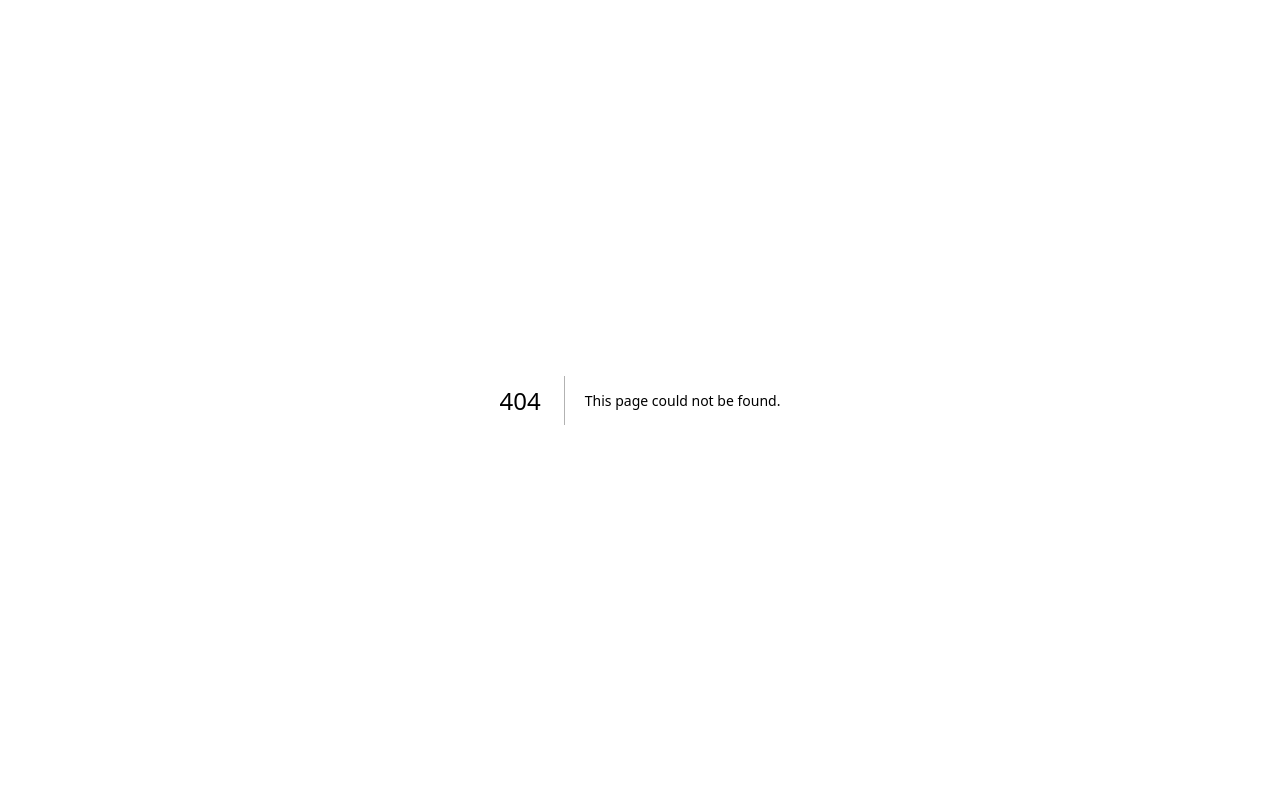
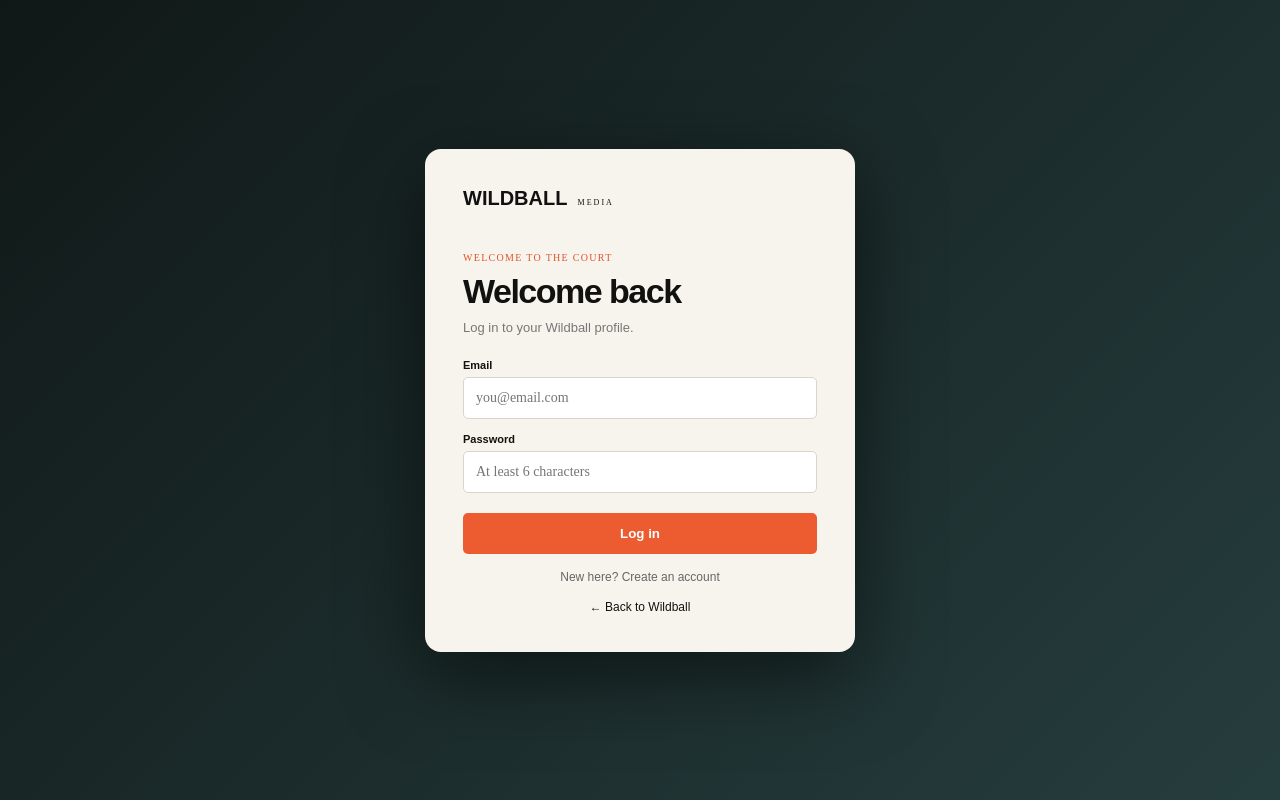
Before and after one commit to Mazharulabirr/webappwildball, a Next.js app: page /login in a window 1280 px wide. Before the commit this address had no page. Built offline with nearby package versions, Linux system fonts and the light colour scheme.

Commit message:
Move account access to dedicated login page

```diff
--- a/app/globals.css
+++ b/app/globals.css
@@ -1,4 +1,6 @@
 @import url("../style.css");
+
+.login-page{min-height:100vh;display:grid;place-items:center;padding:24px;background:linear-gradient(135deg,#101817,#263d3e)}.login-card{width:min(430px,100%);padding:38px;background:#f7f4ed;border-radius:16px;box-shadow:0 25px 80px #0008}.login-brand{display:inline-block;color:#111;font-size:20px;font-weight:900;text-decoration:none}.login-brand small{font:8px 'DM Mono';letter-spacing:2px;margin-left:5px}.eyebrow{margin:42px 0 9px;color:#df542b;font:10px 'DM Mono';letter-spacing:1.3px}.login-card h1{font-size:34px;letter-spacing:-1.5px;margin:0}.login-intro{color:#777;font-size:13px;margin:9px 0 24px}.login-card label{display:block;margin-top:14px;font-size:11px;font-weight:800}.login-card input{box-sizing:border-box;width:100%;margin-top:6px;padding:12px;border:1px solid #d9d5cc;border-radius:5px;background:#fff;font:14px Archivo}.login-card form>button{width:100%;margin-top:20px;padding:13px;border:0;border-radius:5px;background:#ed5b31;color:white;font-weight:800}.login-message{margin:14px 0 0;color:#b33116;font-size:12px;line-height:1.45}.login-switch,.back-home{display:block;width:100%;margin-top:15px;border:0;background:transparent;color:#666;font-size:12px;text-align:center}.back-home{color:#111;text-decoration:none}
 
 button { cursor: pointer; }
 
--- /dev/null
+++ b/app/login/page.tsx
@@ -0,0 +1,48 @@
+"use client";
+
+import { useState } from "react";
+import { useRouter } from "next/navigation";
+import { createClient } from "../../lib/supabase/client";
+
+const supabase = createClient();
+
+export default function LoginPage() {
+  const router = useRouter();
+  const [signup, setSignup] = useState(false);
+  const [username, setUsername] = useState("");
+  const [email, setEmail] = useState("");
+  const [password, setPassword] = useState("");
+  const [message, setMessage] = useState("");
+  const [loading, setLoading] = useState(false);
+
+  const submit = async (event: React.FormEvent) => {
+    event.preventDefault();
+    setMessage("");
+    if (!email || !password || (signup && !username)) { setMessage("Please fill in every field."); return; }
+    if (signup && !/^[a-z0-9._]{3,30}$/.test(username.trim().toLowerCase())) { setMessage("Username must be 3–30 characters: letters, numbers, dots, or underscores."); return; }
+    if (password.length < 6) { setMessage("Password must be at least 6 characters."); return; }
+    setLoading(true);
+    try {
+      if (signup) {
+        const handle = username.trim().toLowerCase();
+        const { data, error } = await supabase.auth.signUp({ email: email.trim(), password, options: { data: { username: handle }, emailRedirectTo: `${window.location.origin}/` } });
+        if (error) { setMessage(error.message); return; }
+        if (data.user && data.session) await supabase.from("profiles").upsert({ id: data.user.id, username: handle, display_name: username.trim() });
+        setMessage(data.session ? "Account created. Redirecting you home…" : "Account created. Check your email, confirm your account, then log in.");
+        if (data.session) window.setTimeout(() => router.replace("/"), 700);
+      } else {
+        const { data, error } = await supabase.auth.signInWithPassword({ email: email.trim(), password });
+        if (error) { setMessage(error.message); return; }
+        if (data.user) {
+          const handle = ((data.user.user_metadata.username as string | undefined) || email.split("@")[0]).toLowerCase().replace(/[^a-z0-9._]/g, "").slice(0, 24) || "hooper";
+          await supabase.from("profiles").upsert({ id: data.user.id, username: handle, display_name: handle }, { onConflict: "id", ignoreDuplicates: true });
+        }
+        router.replace("/");
+      }
+    } catch (error) {
+      setMessage(error instanceof Error ? error.message : "Could not reach the account service. Please try again.");
+    } finally { setLoading(false); }
+  };
+
+  return <main className="login-page"><section className="login-card"><a className="login-brand" href="/">WILDBALL <small>MEDIA</small></a><p className="eyebrow">WELCOME TO THE COURT</p><h1>{signup ? "Create your account" : "Welcome back"}</h1><p className="login-intro">{signup ? "Join the basketball community." : "Log in to your Wildball profile."}</p><form onSubmit={submit}>{signup && <label>Username<input value={username} onChange={e => setUsername(e.target.value)} placeholder="your.handle" autoComplete="username"/></label>}<label>Email<input value={email} onChange={e => setEmail(e.target.value)} type="email" placeholder="you@email.com" autoComplete="email"/></label><label>Password<input value={password} onChange={e => setPassword(e.target.value)} type="password" placeholder="At least 6 characters" autoComplete={signup ? "new-password" : "current-password"}/></label>{message && <p className="login-message" role="alert">{message}</p>}<button type="submit" disabled={loading}>{loading ? "Please wait…" : signup ? "Create account" : "Log in"}</button></form><button className="login-switch" onClick={() => { setSignup(value => !value); setMessage(""); }}>{signup ? "Already a member? Log in" : "New here? Create an account"}</button><a className="back-home" href="/">← Back to Wildball</a></section></main>;
+}
--- a/app/page.tsx
+++ b/app/page.tsx
@@ -44,7 +44,7 @@
   const note = (text: string) => { setToast(text); window.setTimeout(() => setToast(""), 2200); };
   const toggleFollow = (name: string) => setFollowing(old => old.includes(name) ? old.filter(x => x !== name) : [...old, name]);
   const toggleLike = (i: number) => setLiked(old => old.includes(i) ? old.filter(x => x !== i) : [...old, i]);
-  const openAuth = () => { setProfile(false); setAuth("login"); };
+  const openAuth = () => { window.location.assign("/login"); };
   useEffect(() => {
     const loadProfile = async (currentUser: User | null) => {
       if (!currentUser) { setProfileData(null); return; }
```
